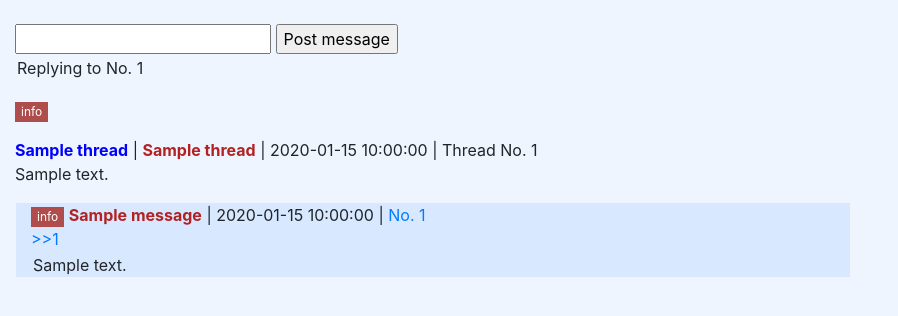
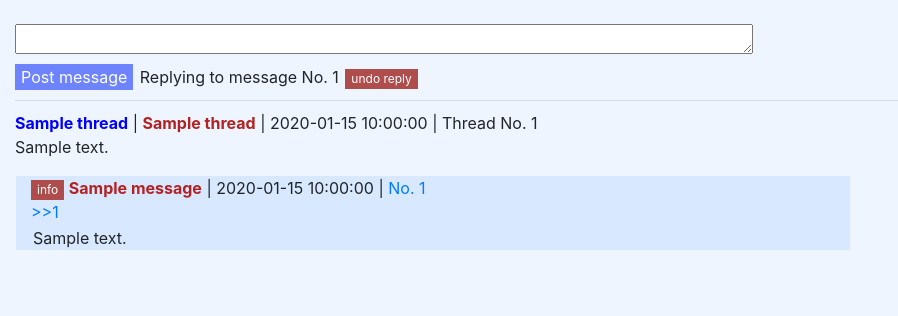
Before and after one commit to Tubaias/tsohalauta, a Flask app: page /t/1/?reply=1 in a window 1280 px wide. Shown: the part 56-372 px from the top of the page, without its empty margins (0-898 px from the left). Run offline with Flask 2, Linux system fonts and the light colour scheme; tables that the repository leaves empty hold one stand-in row (values such as "Sample post"); some libraries are stand-ins or nearby versions.

Commit message:
css and undo reply button

```diff
--- a/application/messages/forms.py
+++ b/application/messages/forms.py
@@ -1,8 +1,8 @@
 from flask_wtf import FlaskForm
-from wtforms import StringField, HiddenField, validators
+from wtforms import TextAreaField, HiddenField, validators
 
 class MessageForm(FlaskForm):
-    text = StringField("Message text", [validators.Length(min=1), validators.Length(max=1000)])
+    text = TextAreaField("Message text", [validators.Length(min=1), validators.Length(max=1000)])
     target = HiddenField()
 
     def set_reply(self, reply):
--- a/application/messages/views.py
+++ b/application/messages/views.py
@@ -14,7 +14,8 @@ def messages_index(thread):
     if reply != None:
         form.set_reply(reply)
 
-    return render_template("messages/list.html", messages = Message.query.filter_by(thread_id=thread), thread = Thread.query.get(thread), form = form)
+    return render_template("messages/list.html", messages = Message.query.filter_by(thread_id=thread).order_by(Message.id),
+                            thread = Thread.query.get(thread), form = form)
 
 @app.route("/t/<thread>/", methods=["POST"])
 def messages_create(thread):
--- a/application/static/styles.css
+++ b/application/static/styles.css
@@ -34,6 +34,14 @@ body {
     margin: 0px 0px 10px 0px
 }
 
+.submitbutton {
+    background-color: rgb(110, 132, 255);
+    color: white;
+    border: none;
+    font-size: 16px;
+    margin: 4px 0px 10px 0px
+}
+
 .inlineform {
     display: inline;
 }
@@ -66,5 +74,5 @@ body {
 }
 
 .message-active {
-    background: lightcoral;
+    background: rgb(241, 152, 152);
 }
--- a/application/templates/messages/list.html
+++ b/application/templates/messages/list.html
@@ -8,24 +8,28 @@
 <hr style="padding: 5px; margin: 0px">
 {% endif %}
 
-<form method="POST" action="{{ url_for('messages_create', thread=thread.id) }}">
-  {{ form.text }}
+<form class=inlineform method="POST" action="{{ url_for('messages_create', thread=thread.id) }}">
+  {{ form.text(rows=1, cols=70) }}
   {{ form.target }}
-  <input type="submit" value="Post message"/>
+  <br>
+  <input class=submitbutton type="submit" value="Post message"/>
 </form>
 
-{% if form.target.data != None %}
-  <p style="padding: 2px">Replying to No. {{ form.target.data }}</p>
-  <form class=inlineform>
-    <button class=editbutton formaction="{{ url_for('messages_index', thread=thread.id, reply=None) }}">info</button>
-  </form>
-{% endif %}
-
+{% if error in form.text.errors %}
 <ul>
   {% for error in form.text.errors %}
   <li>{{ error }}</li>
   {% endfor %}
 </ul>
+{% endif %}
+
+{% if form.target.data != None and form.target.data != "" %}
+  <p style="padding: 2px; display: inline">Replying to message No. {{ form.target.data }}</p>
+  <form class=inlineform style>
+    <button class=editbutton formaction="{{ url_for('messages_index', thread=thread.id, reply=None) }}">undo reply</button>
+  </form>
+{% endif %}
+<hr style="padding: 5px; margin: 0px">
 
 <b class=thread-title>{{ thread.title }}</b> |
 {% if thread.name == "Anonymous" %}
@@ -35,7 +39,6 @@
 {% endif %}
 {{ thread.date_created }} |
 Thread No. {{ thread.id }}
-
 <p>{{ thread.text }}</p>
 
 <table>
@@ -51,7 +54,10 @@ Thread No. {{ thread.id }}
         {% else %}
           <b class=mod-name>{{ message.name }}</b> |
         {% endif %}
-        {{ message.date_modified}} |
+        {{ message.date_modified}}
+        {% if message.date_modified != message.date_created %}
+        *
+        {% endif %} |
         <a href="{{ url_for('messages_index', thread=thread.id, reply=message.id) }}">No. {{ message.id}}</a>
         <br style="margin: 1px">
         {% if message.reply_target_id != None %}
```
Also changed, not shown: application/templates/messages/info.html (+4 -3 lines).
